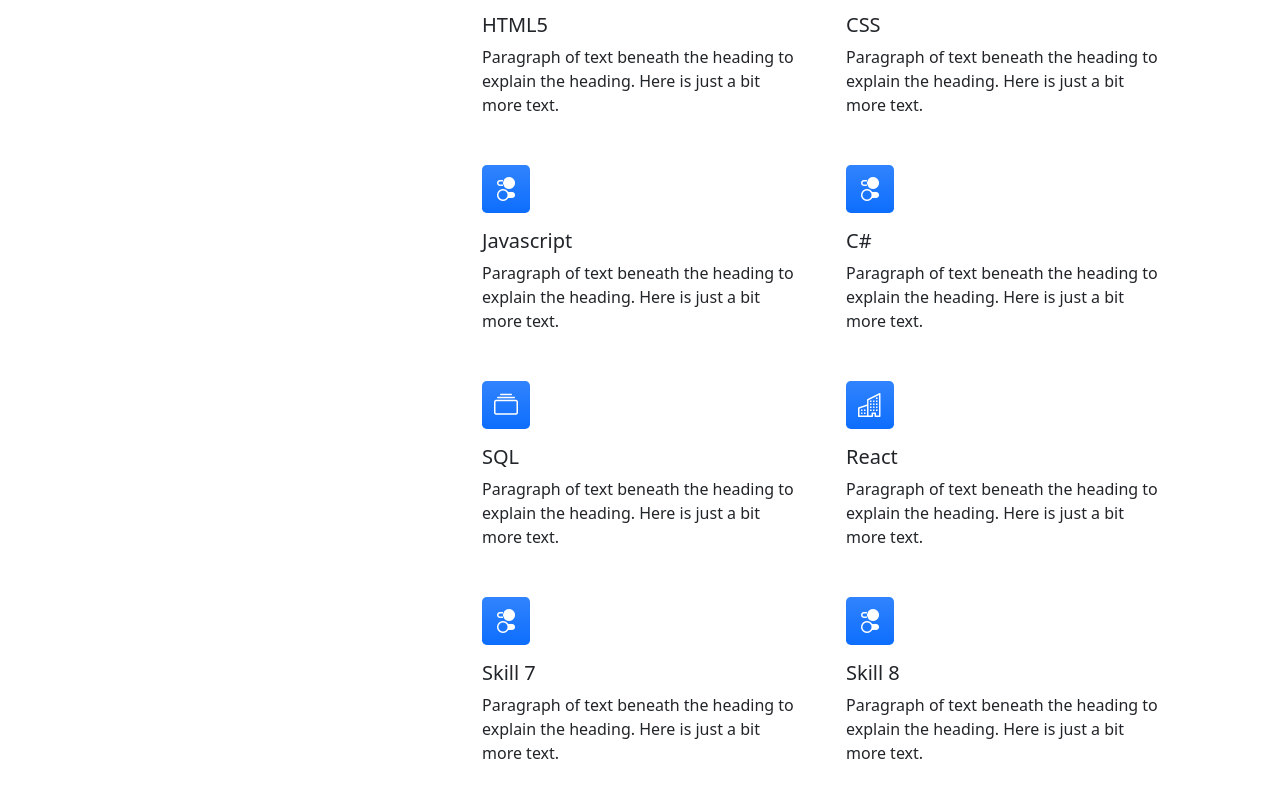
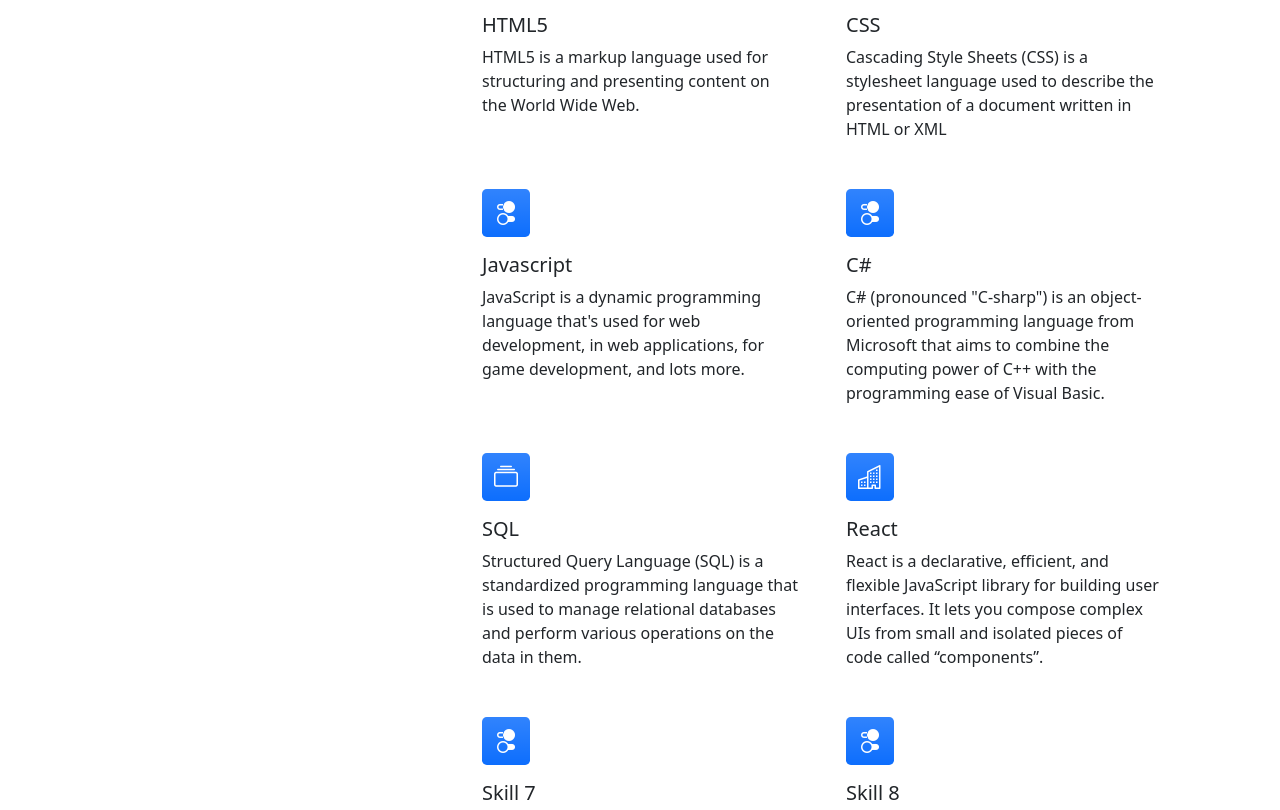
Before and after one commit to SeanCodes2/Personal-Website, a plain HTML site: page index.html in a window 1280 px wide. Shown: the part 680-1490 px from the top of the page. Drawn offline with nearby package versions, Linux system fonts and the light colour scheme.

Commit message:
Updated skill descriptions

```diff
--- a/index.html
+++ b/index.html
@@ -66,32 +66,32 @@
                                 <div class="col mb-5 h-100">
                                     <div class="feature bg-primary bg-gradient text-white rounded-3 mb-3"><i class="bi bi-collection"></i></div>
                                     <h2 class="h5">HTML5</h2>
-                                    <p class="mb-0">Paragraph of text beneath the heading to explain the heading. Here is just a bit more text.</p>
+                                    <p class="mb-0">HTML5 is a markup language used for structuring and presenting content on the World Wide Web.</p>
                                 </div>
                                 <div class="col mb-5 h-100">
                                     <div class="feature bg-primary bg-gradient text-white rounded-3 mb-3"><i class="bi bi-building"></i></div>
                                     <h2 class="h5">CSS</h2>
-                                    <p class="mb-0">Paragraph of text beneath the heading to explain the heading. Here is just a bit more text.</p>
+                                    <p class="mb-0">Cascading Style Sheets (CSS) is a stylesheet language used to describe the presentation of a document written in HTML or XML</p>
                                 </div>
                                 <div class="col mb-5 mb-md-0 h-100">
                                     <div class="feature bg-primary bg-gradient text-white rounded-3 mb-3"><i class="bi bi-toggles2"></i></div>
                                     <h2 class="h5">Javascript</h2>
-                                    <p class="mb-0">Paragraph of text beneath the heading to explain the heading. Here is just a bit more text.</p>
+                                    <p class="mb-0">JavaScript is a dynamic programming language that's used for web development, in web applications, for game development, and lots more.</p>
                                 </div>
                                 <div class="col mb-5 h-100">
                                     <div class="feature bg-primary bg-gradient text-white rounded-3 mb-3"><i class="bi bi-toggles2"></i></div>
                                     <h2 class="h5">C#</h2>
-                                    <p class="mb-0">Paragraph of text beneath the heading to explain the heading. Here is just a bit more text.</p>
+                                    <p class="mb-0">C# (pronounced "C-sharp") is an object-oriented programming language from Microsoft that aims to combine the computing power of C++ with the programming ease of Visual Basic.</p>
                                 </div>
                                 <div class="col mb-5 h-100">
                                     <div class="feature bg-primary bg-gradient text-white rounded-3 mb-3"><i class="bi bi-collection"></i></div>
                                     <h2 class="h5">SQL</h2>
-                                    <p class="mb-0">Paragraph of text beneath the heading to explain the heading. Here is just a bit more text.</p>
+                                    <p class="mb-0">Structured Query Language (SQL) is a standardized programming language that is used to manage relational databases and perform various operations on the data in them.</p>
                                 </div>
                                 <div class="col mb-5 h-100">
                                     <div class="feature bg-primary bg-gradient text-white rounded-3 mb-3"><i class="bi bi-building"></i></div>
                                     <h2 class="h5">React</h2>
-                                    <p class="mb-0">Paragraph of text beneath the heading to explain the heading. Here is just a bit more text.</p>
+                                    <p class="mb-0">React is a declarative, efficient, and flexible JavaScript library for building user interfaces. It lets you compose complex UIs from small and isolated pieces of code called “components”.</p>
                                 </div>
                                 <div class="col mb-5 mb-md-0 h-100">
                                     <div class="feature bg-primary bg-gradient text-white rounded-3 mb-3"><i class="bi bi-toggles2"></i></div>
```
